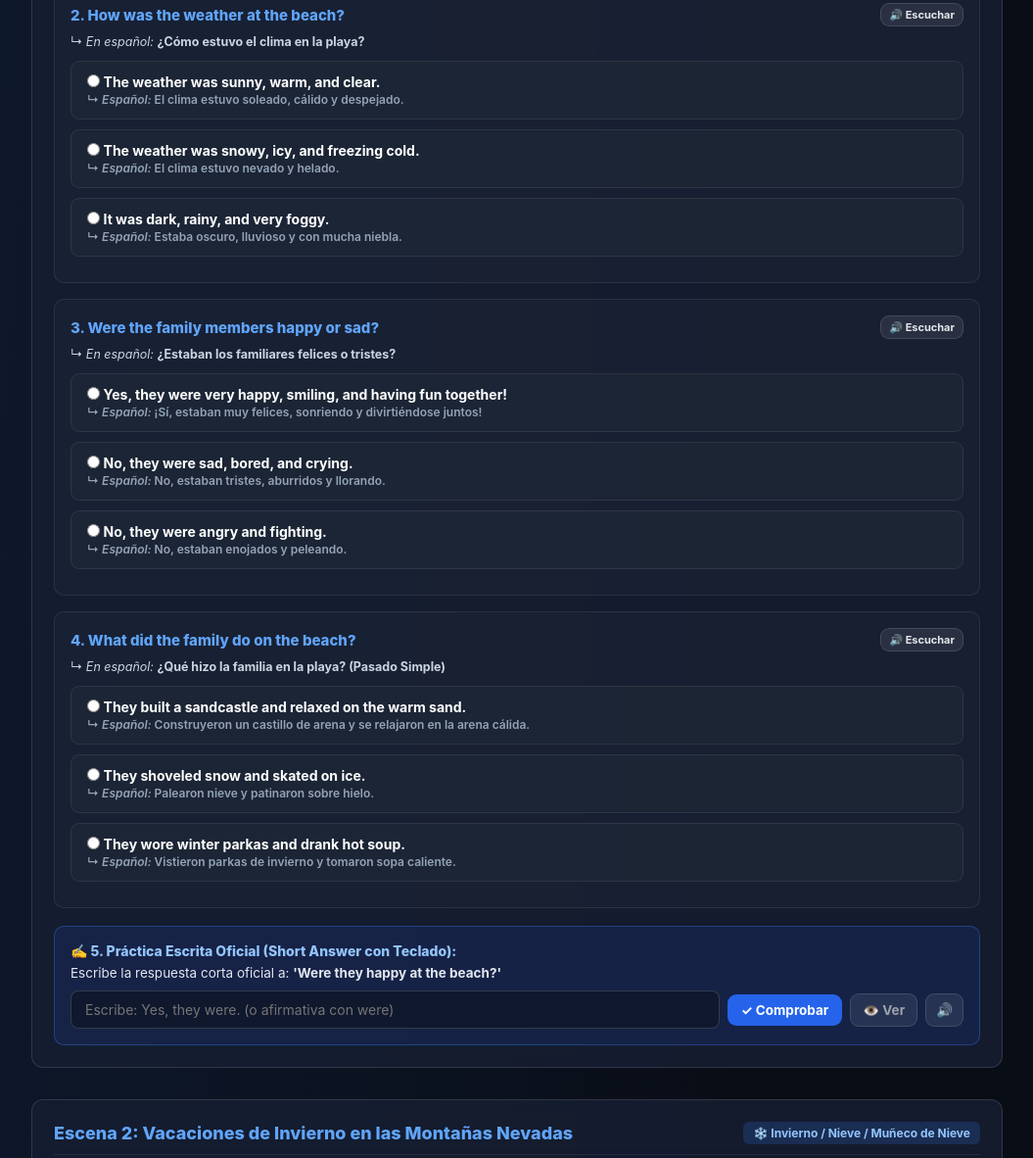
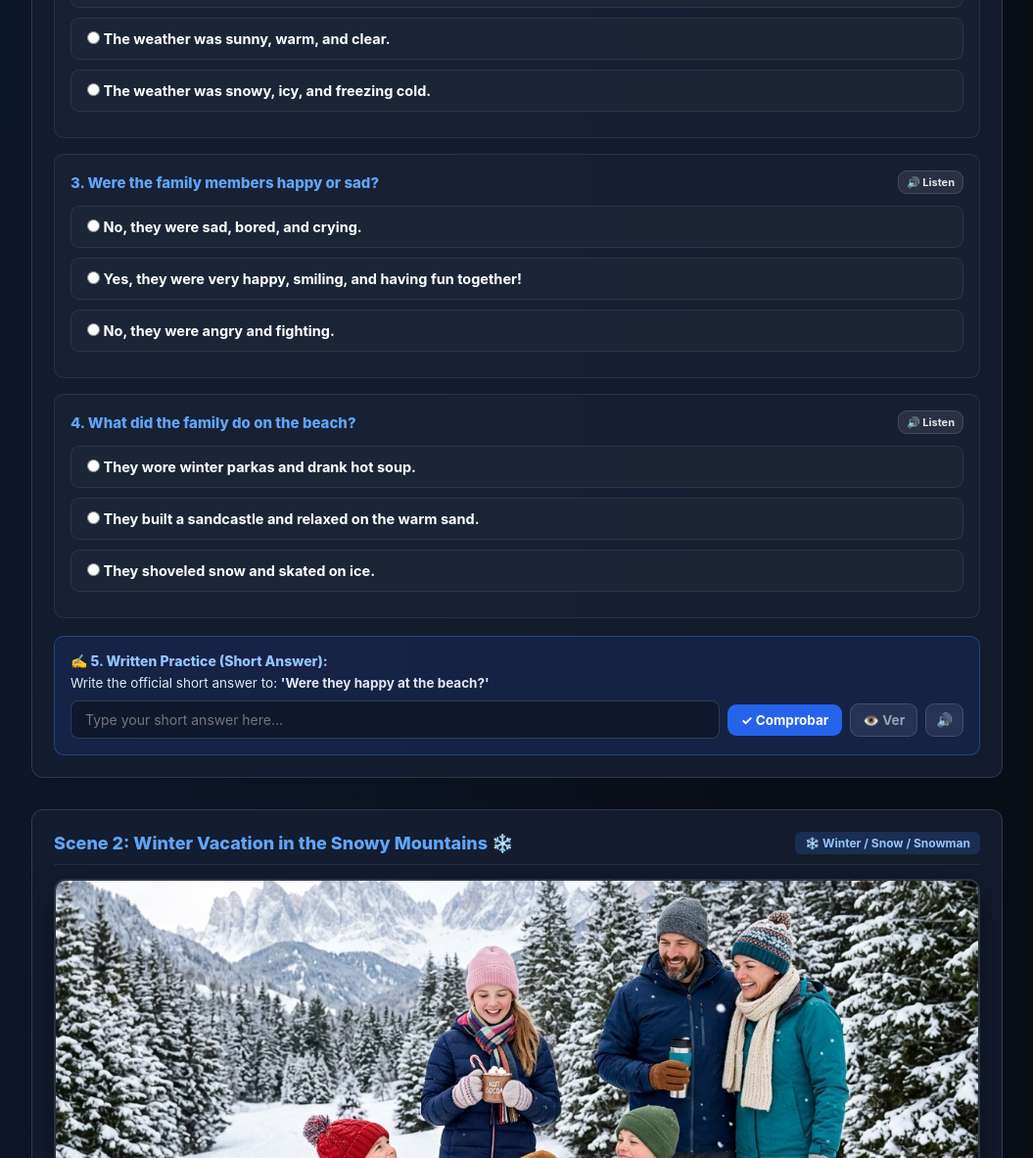
Before and after one commit to vickotoAguilera/eva-3-de-ingles, a plain HTML site: page app/modulos/mod_07_1_image_quiz.html in a window 1280 px wide. Shown: the part 2979-4161 px from the top of the page at 98% size, without its empty margins (112-1167 px from the left). Drawn offline with Linux system fonts and the light colour scheme.

Commit message:
feat(quiz): randomize option order and reveal spanish feedback only on answer

```diff
--- a/app/modulos/mod_07_1_image_quiz.html
+++ b/app/modulos/mod_07_1_image_quiz.html
@@ -19,6 +19,9 @@ const imageScenes = [
         badge: "🏖️ Verano / Playa / Familia Feliz",
         img: "../img/family_beach_summer.jpg",
         description: "Una familia disfrutando junta a la orilla del mar en un día soleado de verano, con arena dorada, mar turquesa y trajes de baño.",
+        titleEn: "Scene 1: Family Vacation at a Summer Beach 🏖️",
+        badgeEn: "🏖️ Summer / Beach / Happy Family",
+        descriptionEn: "A family enjoying their summer vacation together by the sea on a sunny day, with golden sand, clear turquoise ocean, and swimwear.",
         questions: [
           {
             qId: 1,
@@ -159,6 +162,9 @@ const imageScenes = [
         badge: "❄️ Invierno / Nieve / Muñeco de Nieve",
         img: "../img/winter_snow_mountain.jpg",
         description: "Paisaje de alta montaña completamente cubierto de nieve blanca y pinos, con personas abrigadas con parkas y bufandas junto a un muñeco de nieve.",
+        titleEn: "Scene 2: Winter Vacation in the Snowy Mountains ❄️",
+        badgeEn: "❄️ Winter / Snow / Snowman",
+        descriptionEn: "A high mountain winter landscape covered in fresh white snow and pine trees, with people bundled up in warm parkas next to a snowman.",
         questions: [
           {
             qId: 1,
@@ -296,6 +302,9 @@ const imageScenes = [
         badge: "🍂 Otoño / Lluvia / Charcos y Paraguas",
         img: "../img/rainy_autumn_park.jpg",
         description: "Personas caminando por un parque con árboles de hojas amarillas y anaranjadas bajo la lluvia, sosteniendo paraguas de colores y pisando charcos de agua en el suelo.",
+        titleEn: "Scene 3: Rainy Autumn Afternoon in the Park 🍂",
+        badgeEn: "🍂 Autumn / Rain / Puddles & Umbrellas",
+        descriptionEn: "People walking through a park with autumn golden leaves under the rain, holding colorful umbrellas and stepping across puddles on the ground.",
         questions: [
           {
             qId: 1,
@@ -433,6 +442,9 @@ const imageScenes = [
         badge: "🌸 Primavera / Flores / Amigos en el Parque",
         img: "../img/spring_picnic_park.jpg",
         description: "Un grupo de jóvenes y amigos compartiendo un picnic alegre en el pasto verde y fresco de un parque florido en un día templado de primavera.",
+        titleEn: "Scene 4: Sunny Spring Picnic with Flowers 🌸",
+        badgeEn: "🌸 Spring / Flowers / Friends in the Park",
+        descriptionEn: "A group of cheerful friends sharing a sunny picnic on the green grass of a blossoming park on a mild spring day.",
         questions: [
           {
             qId: 1,
@@ -570,6 +582,9 @@ const imageScenes = [
         badge: "⛺ Camping / Montaña / Noche Estrellada",
         img: "../img/camping_tent_mountains.jpg",
         description: "Una carpa iluminada en una meseta de montaña bajo un cielo nocturno despejado y repleto de estrellas brillantes, con aire fresco y cordillera de fondo.",
+        titleEn: "Scene 5: Camping Under the Stars in the Mountains ⛺",
+        badgeEn: "⛺ Mountain Camping / Starry Night",
+        descriptionEn: "An illuminated tent on a high mountain plateau under a clear night sky full of bright stars, with cool fresh air and mountain silhouettes.",
         questions: [
           {
             qId: 1,
@@ -707,6 +722,9 @@ const imageScenes = [
         badge: "🌧️ Lluvia / Casa Cálida / Té Caliente y Relajo",
         img: "../img/cozy_rainy_window.jpg",
         description: "Gotas de lluvia deslizándose por el vidrio de una ventana grande, con la vista de una ciudad lluviosa afuera mientras adentro hay un ambiente cálido y reconfortante.",
+        titleEn: "Scene 6: Cozy Rainy Afternoon Looking Out the Window 🌧️",
+        badgeEn: "🌧️ Rainy Window / Cozy Home / Hot Tea",
+        descriptionEn: "Raindrops sliding down a large glass window overlooking a rainy city outside, while enjoying a warm, peaceful atmosphere inside.",
         questions: [
           {
             qId: 1,
@@ -844,6 +862,9 @@ const imageScenes = [
         badge: "🏊 Verano / Piscina / Diversión en el Agua",
         img: "../img/summer_swimming_pool.jpg",
         description: "Agua turquesa y cristalina de una gran piscina bajo el sol resplandeciente de un día muy caluroso de verano, con reposeras y sombrillas alrededor.",
+        titleEn: "Scene 7: Hot Summer Day at the Swimming Pool 🏊",
+        badgeEn: "🏊 Summer / Swimming Pool / Water Fun",
+        descriptionEn: "Crystal-clear turquoise water of an outdoor swimming pool under the brilliant sunshine of a hot summer afternoon, with lounge chairs and umbrellas.",
         questions: [
           {
             qId: 1,
@@ -981,6 +1002,9 @@ const imageScenes = [
         badge: "🏛️ Turismo / Ciudad Histórica / Caminata y Fotos",
         img: "../img/city_tour_travel.jpg",
         description: "Turistas con mochilas y cámaras fotográficas recorriendo calles adoquinadas, plazas y monumentos históricos en una hermosa ciudad europea durante sus vacaciones.",
+        titleEn: "Scene 8: Historic City Walking Tour on Vacation 🏛️",
+        badgeEn: "🏛️ Sightseeing / Historic City / Vacation",
+        descriptionEn: "Tourists with backpacks and cameras exploring historic cobblestone streets, monuments, and sunny plazas during their vacation.",
         questions: [
           {
             qId: 1,
@@ -1118,6 +1142,9 @@ const imageScenes = [
         badge: "🍝 Restaurante / Cena con Amigos / Comida Deliciosa",
         img: "../img/restaurant_dinner.jpg",
         description: "Amigos sentados a la mesa de un acogedor restaurante iluminado con luces cálidas, brindando con bebidas y saboreando deliciosos platos de pasta y comida gourmet.",
+        titleEn: "Scene 9: Special Dinner with Friends at a Restaurant 🍝",
+        badgeEn: "🍝 Restaurant / Dinner with Friends / Good Food",
+        descriptionEn: "Friends sitting around a table in a cozy, warm-lit restaurant, making a toast and enjoying delicious dishes together.",
         questions: [
           {
             qId: 1,
@@ -1253,7 +1280,24 @@ const imageScenes = [
 
     let imageQuizScores = {};
 
+    // Función para barajar aleatoriamente las opciones (Fisher-Yates) para que la respuesta correcta NUNCA sea siempre la primera
+    function shuffleAllOptions() {
+      imageScenes.forEach((scene) => {
+        scene.questions.forEach((q) => {
+          for (let i = q.options.length - 1; i > 0; i--) {
+            const j = Math.floor(Math.random() * (i + 1));
+            const temp = q.options[i];
+            q.options[i] = q.options[j];
+            q.options[j] = temp;
+          }
+        });
+      });
+    }
+
     function renderImageQuiz(container) {
+      if (!container) container = document.getElementById('module-container');
+      if (!container) return;
+
       let scenesHtml = '';
 
       imageScenes.forEach((scene) => {
@@ -1265,50 +1309,52 @@ const imageScenes = [
             optsHtml += `
               <label class="opt-label" id="iq-label-${scene.id}-${q.qId}-${oIdx}" style="display:block; margin-bottom:10px; cursor:pointer;" onclick="evalImageOption(${scene.id}, ${q.qId}, ${oIdx})">
                 <input type="radio" name="iq-opt-${scene.id}-${q.qId}" value="${oIdx}">
-                <span style="font-size:14px; font-weight:700; color:#fff;">${opt.text}</span>
-                <span style="display:block; font-size:12px; color:#94a3b8; margin-top:2px;">↳ <i>Español:</i> ${opt.textEs}</span>
+                <span style="font-size:14.5px; font-weight:700; color:#fff;">${opt.text}</span>
+                <span id="iq-opt-es-${scene.id}-${q.qId}-${oIdx}" style="display:none; font-size:12px; color:#94a3b8; margin-top:3px;">↳ <i>Español:</i> ${opt.textEs}</span>
               </label>
             `;
           });
 
+          // PREGUNTAS 100% EN INGLÉS DEBAJO DE LA FOTO (Traducción en español solo aparece en la retroalimentación al responder)
           qHtml += `
             <div style="background:rgba(255,255,255,0.02); border:1px solid rgba(255,255,255,0.08); border-radius:10px; padding:16px; margin-bottom:16px;">
-              <div style="display:flex; justify-content:space-between; align-items:center; flex-wrap:wrap; gap:8px; margin-bottom:8px;">
+              <div style="display:flex; justify-content:space-between; align-items:center; flex-wrap:wrap; gap:8px; margin-bottom:12px;">
                 <div style="font-size:15px; font-weight:800; color:#60a5fa;">
                   ${q.qId}. ${q.text}
                 </div>
-                <button class="btn btn-secondary" style="padding:4px 8px; font-size:11px;" onclick="speak('${q.text.replace(/'/g, "\'")}')" title="Escuchar pregunta en inglés">
-                  🔊 Escuchar
+                <button class="btn btn-secondary" style="padding:4px 8px; font-size:11px;" onclick="speak('${q.text.replace(/'/g, "\\'")}')" title="Listen in English">
+                  🔊 Listen
                 </button>
-              </div>
-              <div style="font-size:12.5px; color:#cbd5e1; margin-bottom:12px;">
-                ↳ <i>En español:</i> <b>${q.textEs}</b>
               </div>
 
               <div>
                 ${optsHtml}
               </div>
 
-              <div id="iq-fb-${scene.id}-${q.qId}" class="feedback-box" style="display:none; margin-top:10px;"></div>
+              <div id="iq-fb-${scene.id}-${q.qId}" class="feedback-box" style="display:none; margin-top:12px;"></div>
             </div>
           `;
         });
 
-        // Written short answer practice
+        // Written short answer practice (En inglés con soporte)
         const wp = scene.writtenPractice;
+        const targetQ = wp.expected === "Yes, they were." ? (scene.id === 1 ? "Were they happy at the beach?" : "Were the friends happy at the picnic?")
+                      : wp.expected === "Yes, it was." ? (scene.id === 2 ? "Was the weather cold and snowy in winter?" : scene.id === 6 ? "Was it rainy outside the window?" : scene.id === 7 ? "Was it sunny and hot at the pool?" : "Was the food delicious at the restaurant?")
+                      : (scene.id === 3 ? "Did they use umbrellas in the rain?" : scene.id === 5 ? "Did they camp in the mountains?" : "Did the tourists take pictures of the city?");
+
         const writtenHtml = `
           <div style="background:rgba(30, 58, 138, 0.25); border:1px solid rgba(59, 130, 246, 0.35); border-radius:10px; padding:16px; margin-top:18px;">
             <div style="font-size:14px; font-weight:800; color:#93c5fd; margin-bottom:6px; display:flex; align-items:center; gap:6px;">
-              <span>✍️ 5. Práctica Escrita Oficial (Short Answer con Teclado):</span>
+              <span>✍️ 5. Written Practice (Short Answer):</span>
             </div>
             <div style="font-size:13.5px; color:#e2e8f0; margin-bottom:10px;">
-              ${wp.prompt}
+              Write the official short answer to: <b>'${targetQ}'</b>
             </div>
             <div style="display:flex; gap:8px; align-items:center; flex-wrap:wrap;">
-              <input type="text" class="written-input" style="flex:1; min-width:240px;" id="iq-written-inp-${scene.id}" placeholder="${wp.hint.replace(/<[^>]*>?/gm, '')}" onkeydown="if(event.key==='Enter') evalImageWritten(${scene.id})">
+              <input type="text" class="written-input" style="flex:1; min-width:240px;" id="iq-written-inp-${scene.id}" placeholder="Type your short answer here..." onkeydown="if(event.key==='Enter') evalImageWritten(${scene.id})">
               <button class="btn btn-primary" style="padding:8px 14px;" onclick="evalImageWritten(${scene.id})">✓ Comprobar</button>
               <button class="btn btn-secondary" style="padding:8px 12px; color:#9ca3af;" onclick="revealImageWritten(${scene.id})">👁️ Ver</button>
-              <button class="btn btn-secondary" style="padding:8px 10px;" onclick="speak('${wp.expected.replace(/'/g, "\'")}')" title="Escuchar respuesta">🔊</button>
+              <button class="btn btn-secondary" style="padding:8px 10px;" onclick="speak('${wp.expected.replace(/'/g, "\\'")}')" title="Escuchar respuesta">🔊</button>
             </div>
             <div id="iq-written-fb-${scene.id}" class="feedback-box" style="display:none; margin-top:10px;"></div>
           </div>
@@ -1318,21 +1364,21 @@ const imageScenes = [
           <div class="card" style="margin-bottom:32px; border:1px solid rgba(255,255,255,0.12);">
             <div style="display:flex; justify-content:space-between; align-items:center; flex-wrap:wrap; gap:8px; margin-bottom:14px; border-bottom:1px solid rgba(255,255,255,0.08); padding-bottom:10px;">
               <h3 style="color:#60a5fa; font-size:18px; margin:0; font-weight:800;">
-                ${scene.title}
+                ${scene.titleEn || scene.title}
               </h3>
               <span style="font-size:12px; background:rgba(59,130,246,0.18); color:#93c5fd; padding:4px 10px; border-radius:6px; font-weight:700;">
-                ${scene.badge}
+                ${scene.badgeEn || scene.badge}
               </span>
             </div>
 
             <!-- Imagen 100% Offline Centrada y Nítida -->
             <div style="text-align:center; margin-bottom:16px;">
-              <img src="${scene.img}" alt="${scene.title}" style="width:100%; max-height:440px; object-fit:cover; border-radius:12px; border:2px solid rgba(255,255,255,0.1); box-shadow:0 12px 28px rgba(0,0,0,0.5);">
+              <img src="${scene.img}" alt="${scene.titleEn || scene.title}" style="width:100%; max-height:440px; object-fit:cover; border-radius:12px; border:2px solid rgba(255,255,255,0.1); box-shadow:0 12px 28px rgba(0,0,0,0.5);">
             </div>
 
-            <!-- Observación Guiada en Español -->
+            <!-- Observación Guiada en Inglés debajo de la Foto -->
             <div style="background:rgba(15,23,42,0.85); border-left:4px solid #3b82f6; padding:12px 14px; border-radius:6px; margin-bottom:18px; font-size:13.5px; color:#cbd5e1; line-height:1.5;">
-              👁️ <b>Guía de Observación de la Foto:</b> ${scene.description}
+              👁️ <b>Photo Observation Guide:</b> ${scene.descriptionEn || scene.description}
             </div>
 
             <!-- Preguntas -->
@@ -1614,9 +1660,12 @@ const imageScenes = [
 
       const isRight = chosenOpt.correct;
 
-      // Resaltar visualmente las etiquetas de las 3 opciones
+      // Al responder, revelar la traducción en español en cada opción de la pregunta y resaltar
       q.options.forEach((opt, idx) => {
         const lbl = document.getElementById(`iq-label-${sceneId}-${qId}-${idx}`);
+        const optEs = document.getElementById(`iq-opt-es-${sceneId}-${qId}-${idx}`);
+        if (optEs) optEs.style.display = 'block';
+
         if (!lbl) return;
         lbl.classList.remove('opt-correct', 'opt-incorrect');
         if (opt.correct) {
@@ -1626,14 +1675,14 @@ const imageScenes = [
         }
       });
 
-      // Construir el análisis de las 2 alternativas que no son la correcta
+      // Construir el análisis en español de las opciones incorrectas
       let wrongAltsHtml = '';
-      q.options.forEach((opt, idx) => {
+      q.options.forEach((opt) => {
         if (!opt.correct) {
           wrongAltsHtml += `
             <div class="alt-item-box">
               <div style="font-weight:700; color:#fca5a5; font-size:13.5px;">
-                🚫 Alternativa "${opt.text}" (<i>${opt.textEs}</i>):
+                🚫 Alternativa "${opt.text}" (↳ <i>${opt.textEs}</i>):
               </div>
               <div style="font-size:13px; color:#e2e8f0; margin-top:3px; line-height:1.45;">
                 • <b>Por qué NO corresponde a esta foto:</b> ${opt.why}
@@ -1659,17 +1708,24 @@ const imageScenes = [
             : `❌ RESPUESTA INCORRECTA (Elegiste: "${chosenOpt.text}" | La correcta es: "<b>${correctOpt.text}</b>")`}
         </div>
 
+        <!-- Traducción de la Pregunta al Español -->
+        <div style="background:rgba(255,255,255,0.04); border:1px solid rgba(255,255,255,0.1); border-radius:6px; padding:10px 12px; margin-bottom:10px; font-size:13px; color:#e2e8f0;">
+          📌 <b>Pregunta en español:</b> "${q.textEs}"
+        </div>
+
+        <!-- Explicación de la Opción Correcta en Español -->
         <div style="background:rgba(16,185,129,0.12); border-left:4px solid #10b981; padding:12px 14px; border-radius:6px; margin-bottom:12px;">
           <div style="display:flex; justify-content:space-between; align-items:center; margin-bottom:4px;">
-            <div style="font-weight:800; color:#6ee7b7; font-size:14px;">🎯 ¿Por qué "${correctOpt.text}" es la respuesta correcta?</div>
-            <button class="btn btn-secondary" style="padding:3px 8px; font-size:11px;" onclick="speak('${correctOpt.text.replace(/'/g, "\'")}')">🔊 Escuchar</button>
+            <div style="font-weight:800; color:#6ee7b7; font-size:14px;">🎯 ¿Por qué "${correctOpt.text}" (↳ <i>${correctOpt.textEs}</i>) es la respuesta correcta?</div>
+            <button class="btn btn-secondary" style="padding:3px 8px; font-size:11px;" onclick="speak('${correctOpt.text.replace(/'/g, "\\'")}')">🔊 Escuchar</button>
           </div>
           <div style="font-size:13.5px; color:#f3f4f6; line-height:1.5;">${correctOpt.why}</div>
         </div>
 
+        <!-- Comparativa con las otras alternativas en Español -->
         <div class="comparative-box">
           <div style="font-weight:800; font-size:13.5px; color:#93c5fd; margin-bottom:8px; text-transform:uppercase; letter-spacing:0.04em;">
-            🔍 Por qué las otras 2 opciones NO corresponden (y ejemplos de cuándo sí):
+            🔍 Por qué las otras opciones NO corresponden a la foto (en español):
           </div>
           ${wrongAltsHtml}
         </div>
@@ -1754,31 +1810,15 @@ const imageScenes = [
     }
 
     function resetAllImageQuiz() {
-      imageScenes.forEach(scene => {
-        scene.questions.forEach(q => {
-          const radios = document.querySelectorAll(`input[name="iq-opt-${scene.id}-${q.qId}"]`);
-          radios.forEach(r => r.checked = false);
-          const fb = document.getElementById(`iq-fb-${scene.id}-${q.qId}`);
-          if (fb) fb.style.display = 'none';
-          q.options.forEach((opt, idx) => {
-            const lbl = document.getElementById(`iq-label-${scene.id}-${q.qId}-${idx}`);
-            if (lbl) lbl.classList.remove('opt-correct', 'opt-incorrect');
-          });
-        });
-        const inp = document.getElementById(`iq-written-inp-${scene.id}`);
-        const fbW = document.getElementById(`iq-written-fb-${scene.id}`);
-        if (inp) {
-          inp.value = '';
-          inp.className = 'written-input';
-        }
-        if (fbW) fbW.style.display = 'none';
-      });
       imageQuizScores = {};
       LocalDB.saveModule('mod7_1_scores', {});
+      shuffleAllOptions();
+      renderImageQuiz(document.getElementById('module-container'));
       updateImageQuizScore();
     }
 
     onDOMReady( () => {
+      shuffleAllOptions();
       renderImageQuiz(document.getElementById('module-container'));
     });
   </script>
```
Also changed, not shown: app/modulos/mod_04_multiple_choice.html (+16 -1 lines).
